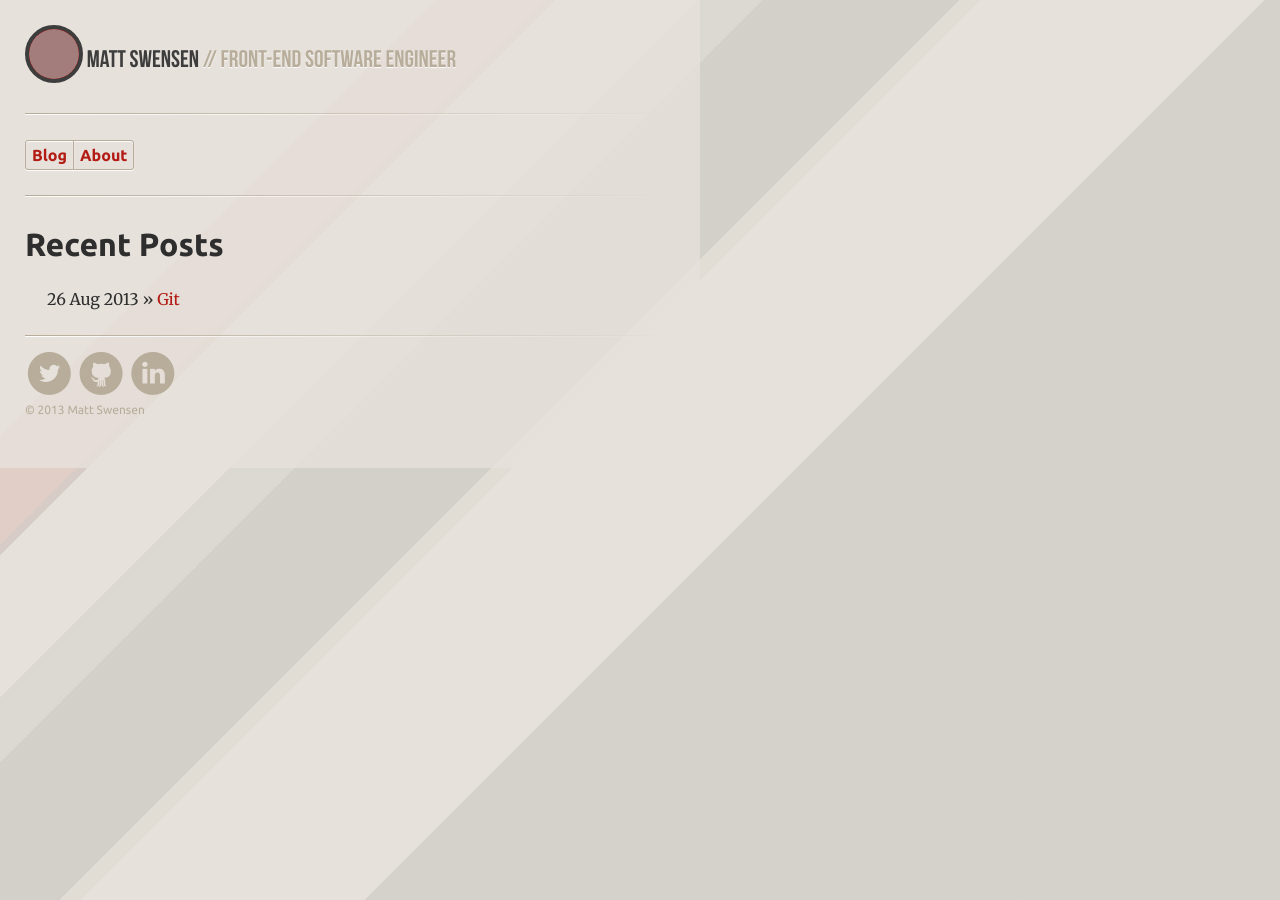
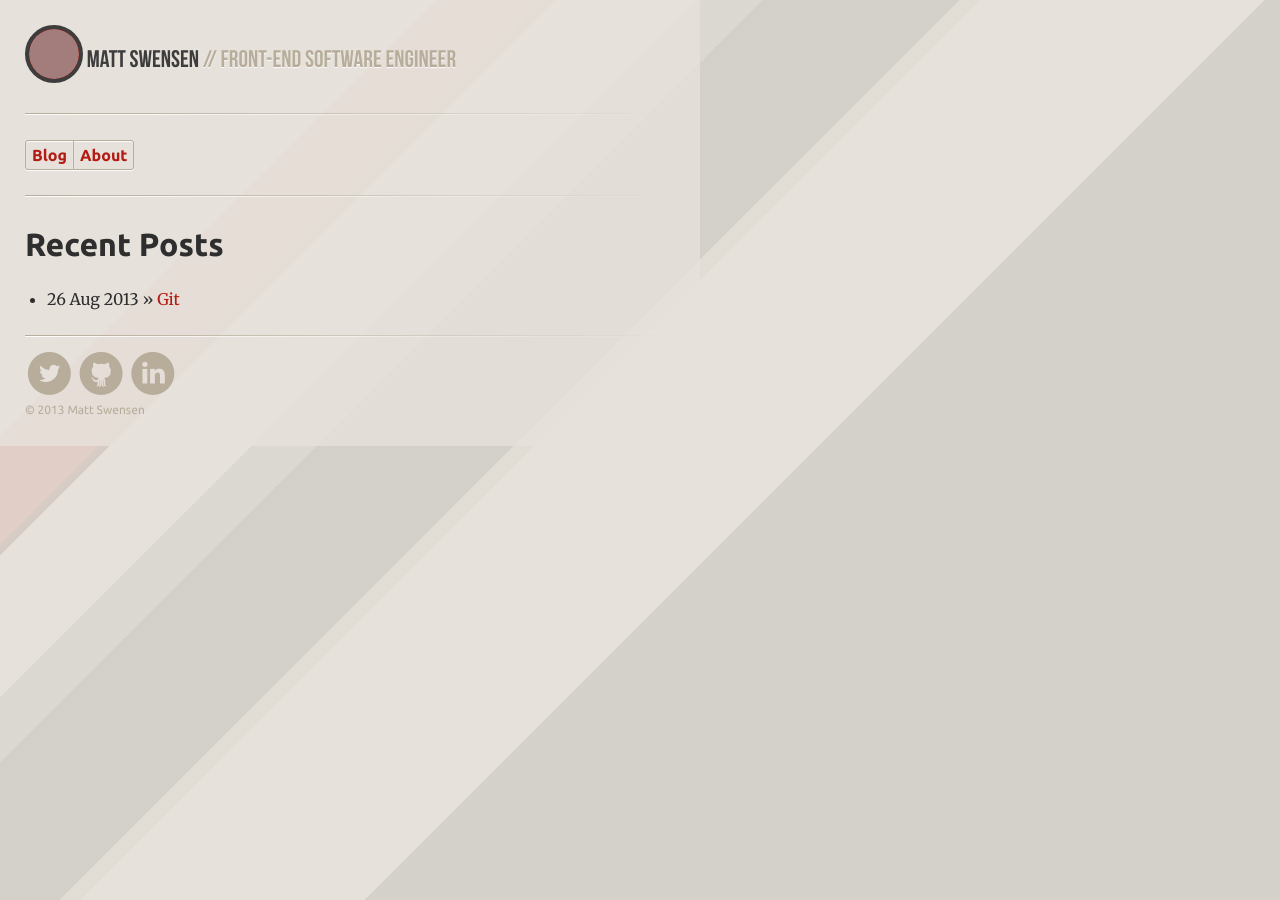
Before and after one commit to mjswensen/mjswensen.com, a Jekyll site: the page built from index.html, in a window 1280 px wide. Built offline with Jekyll 4.4.1, drawn with Linux system fonts in a browser that asks for light colours; Markdown is read by kramdown in place of the engine named in the settings; grey boxes are pictures that could not be loaded.

Commit message:
Finishing touches on first iteration.

```diff
--- a/_config.yml
+++ b/_config.yml
@@ -1,4 +1,5 @@
 name: mjswensen.com
 markdown: redcarpet
 pygments: true
-exxclude: [_styles]
+permalink: pretty
+exclude: [_styles]
--- a/_includes/footer.html
+++ b/_includes/footer.html
@@ -1,6 +1,6 @@
 <footer>
-  <a href="#" class="twitter" title="Twitter">&#xe000;</a>
-  <a href="#" class="github" title="Github">&#xe002;</a>
-  <a href="#" class="linkedin" title="LinkedIn">&#xe001;</a>
-  <p class="copyright">&copy; {{ site.time | date: "%Y" }} Matt Swensen</p>
+  <a href="https://twitter.com/mjswensen" class="twitter" title="Twitter">&#xe000;</a>
+  <a href="https://github.com/mjswensen" class="github" title="Github">&#xe002;</a>
+  <a href="http://www.linkedin.com/pub/matt-swensen/36/8b6/153/" class="linkedin" title="LinkedIn">&#xe001;</a>
+  <span class="copyright">&copy; {{ site.time | date: "%Y" }} Matt Swensen</span>
 </footer>
--- a/_includes/navigation.html
+++ b/_includes/navigation.html
@@ -1,4 +1,4 @@
 <nav>
-  <a href="#"{% if page.nav == 'blog' %} class="current"{% endif %}>Blog</a>
-  <a href="#"{% if page.nav == 'about' %} class="current"{% endif %}>About</a>
+  <a href="/blog/"{% if page.nav == 'blog' %} class="current"{% endif %}>Blog</a>
+  <a href="/about/"{% if page.nav == 'about' %} class="current"{% endif %}>About</a>
 </nav>
--- a/_styles/_footer.sass
+++ b/_styles/_footer.sass
@@ -25,3 +25,4 @@
     @include sans
     color: $light-gray
     font-size: ($proportion * 1em)
+    display: block
--- a/_styles/_header.sass
+++ b/_styles/_header.sass
@@ -23,6 +23,7 @@
     @include accent
     font-size: 24px
     vertical-align: 16px
+    cursor: default
   .name
     color: $dark-gray
   .about
--- a/_styles/_typography.sass
+++ b/_styles/_typography.sass
@@ -87,6 +87,9 @@
 ol
   list-style-type: decimal
 
+ul
+  list-style-type: disc
+
 // Misc
 
 .end-sign
--- a/css/styles.css
+++ b/css/styles.css
@@ -105,6 +105,9 @@
 ol {
   list-style-type: decimal; }
 
+ul {
+  list-style-type: disc; }
+
 .end-sign {
   width: 1ex;
   height: 1ex;
@@ -167,7 +170,8 @@
   font-weight: normal;
   font-style: normal;
   font-size: 24px;
-  vertical-align: 16px; }
+  vertical-align: 16px;
+  cursor: default; }
 header .name {
   color: #3d3d3d; }
 header .about {
@@ -235,7 +239,8 @@
   font-weight: 400;
   font-style: normal;
   color: #b7ad9a;
-  font-size: 0.75em; }
+  font-size: 0.75em;
+  display: block; }
 
 .showcase {
   background-color: #2e2e2e;
--- a/index.html
+++ b/index.html
@@ -3,11 +3,13 @@
 title: mjswensen.com
 ---
 
-<div id="home">
-  <h1>Recent Posts</h1>
-  <ul class="posts">
-    {% for post in site.posts %}
-      <li><span>{{ post.date | date_to_string }}</span> &raquo; <a href="{{ post.url }}">{{ post.title }}</a></li>
-    {% endfor %}
-  </ul>
-</div>
+<h1>Recent Posts</h1>
+<ul>
+{% for post in site.posts %}
+  <li>
+    <span>{{ post.date | date_to_string }}</span>
+    &raquo;
+    <a href="{{ post.url }}">{{ post.title }}</a>
+  </li>
+{% endfor %}
+</ul>
```
Also changed, not shown: about/index.html (added, +7 -0 lines), blog/_posts/2013-08-26-git.md (+1 -1 lines), blog/index.html (added, +16 -0 lines).
